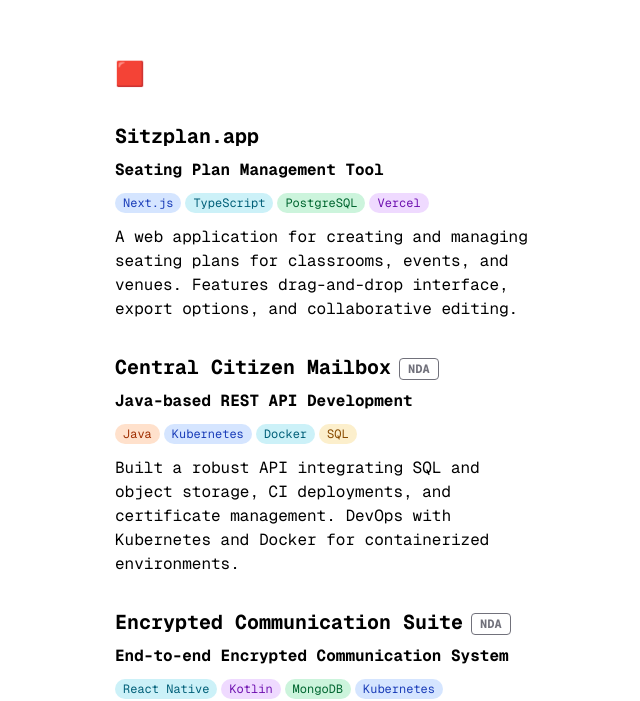
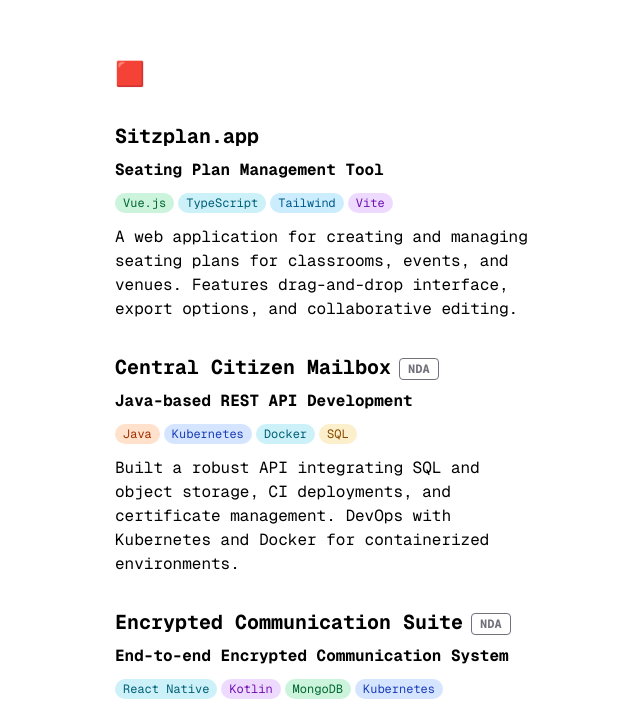
Before and after one commit to frhd/quantyc.com, a Next.js app: page /projects in a window 1280 px wide. Shown: the part 102-803 px from the top of the page, without its empty margins (173-813 px from the left). Built offline with nearby package versions, Linux system fonts and the light colour scheme.

Commit message:
fix project

```diff
--- a/app/projects/page.tsx
+++ b/app/projects/page.tsx
@@ -28,10 +28,10 @@
           <strong>Seating Plan Management Tool</strong>
         </p>
         <div className="mb-2">
-          <Tag color="bg-blue-500/20 text-blue-800">Next.js</Tag>
+          <Tag color="bg-green-500/20 text-green-800">Vue.js</Tag>
           <Tag color="bg-cyan-500/20 text-cyan-800">TypeScript</Tag>
-          <Tag color="bg-green-500/20 text-green-800">PostgreSQL</Tag>
-          <Tag color="bg-purple-500/20 text-purple-800">Vercel</Tag>
+          <Tag color="bg-sky-500/20 text-sky-800">Tailwind</Tag>
+          <Tag color="bg-purple-500/20 text-purple-800">Vite</Tag>
         </div>
         <p>
           A web application for creating and managing seating plans for classrooms, events, and venues. Features drag-and-drop interface, export options, and collaborative editing.
```
